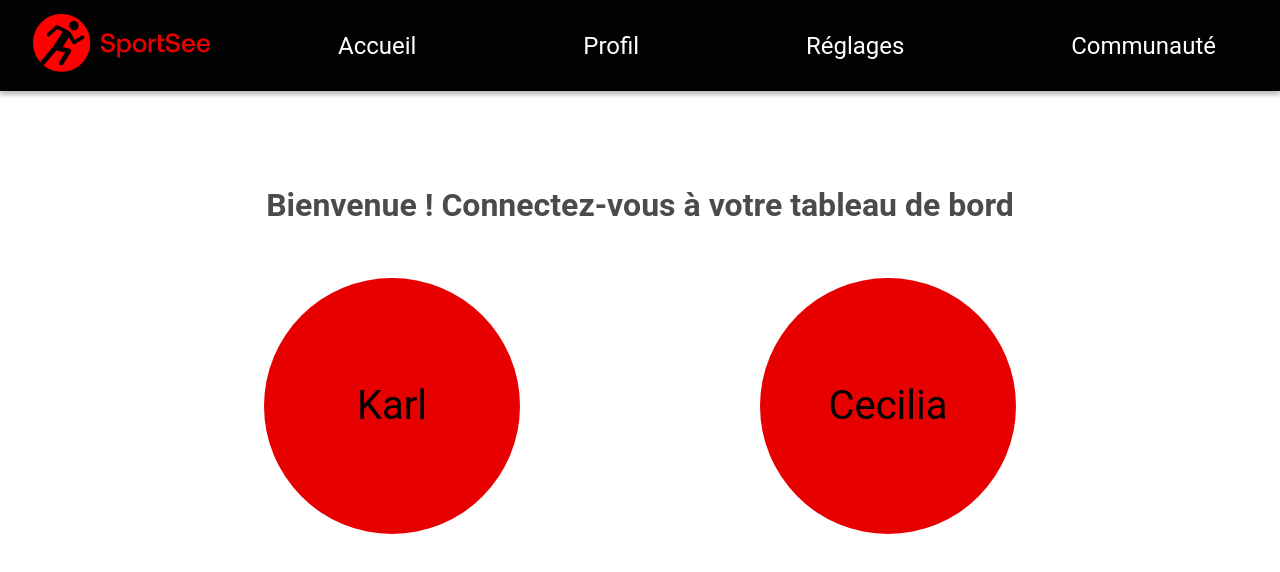
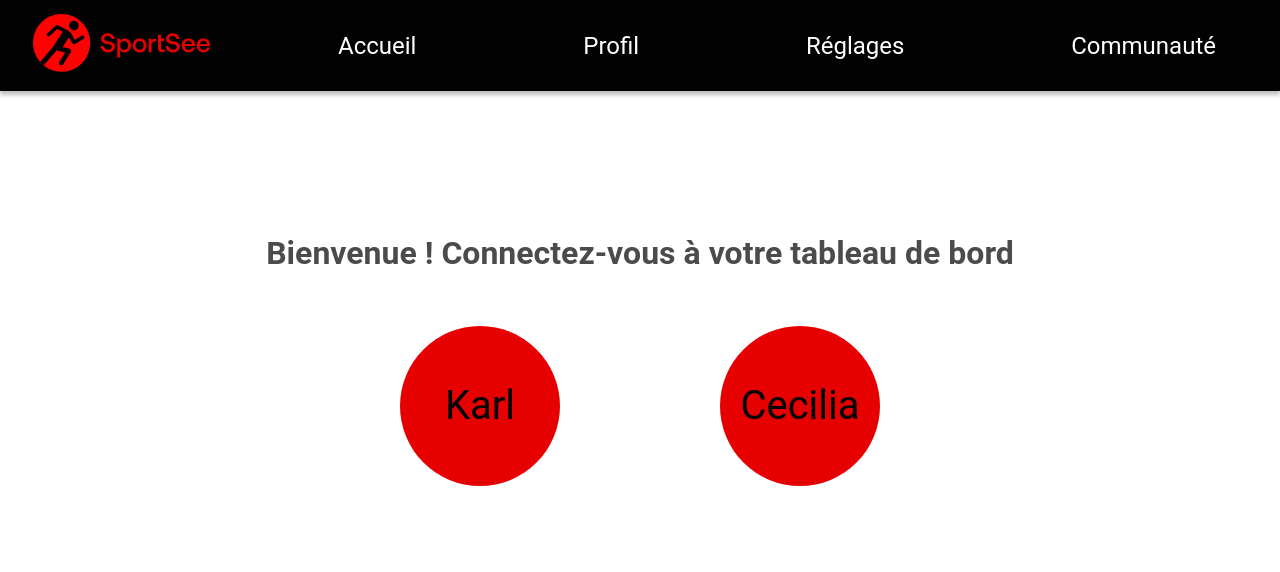
Before and after one commit to samarkand-fr/P12-front-end-dashboard-, a React (Create React App) app: page / in a window 1280 px wide. Shown: the top 572 px of the page. Built offline with nearby package versions, Linux system fonts and the light colour scheme.

Commit message:
improve css

```diff
--- a/src/pages/Home.jsx
+++ b/src/pages/Home.jsx
@@ -36,7 +36,7 @@ const NamesContainer = styled.div`
   display: flex;
   align-items: center;
   justify-content: center;
-  gap: 15rem;
+  gap: 10rem;
   margin-top: 2rem;
 `;
 
@@ -54,8 +54,8 @@ const NameBox = styled.div`
   border-radius: 50%;
   color: #000;
   font-size: 2.5rem;
-  width: 16rem;
-  height: 16rem;
+  width: 10rem;
+  height: 10rem;
   transition: background-color 0.3s, color 0.3s;
 
   &:hover {
```
